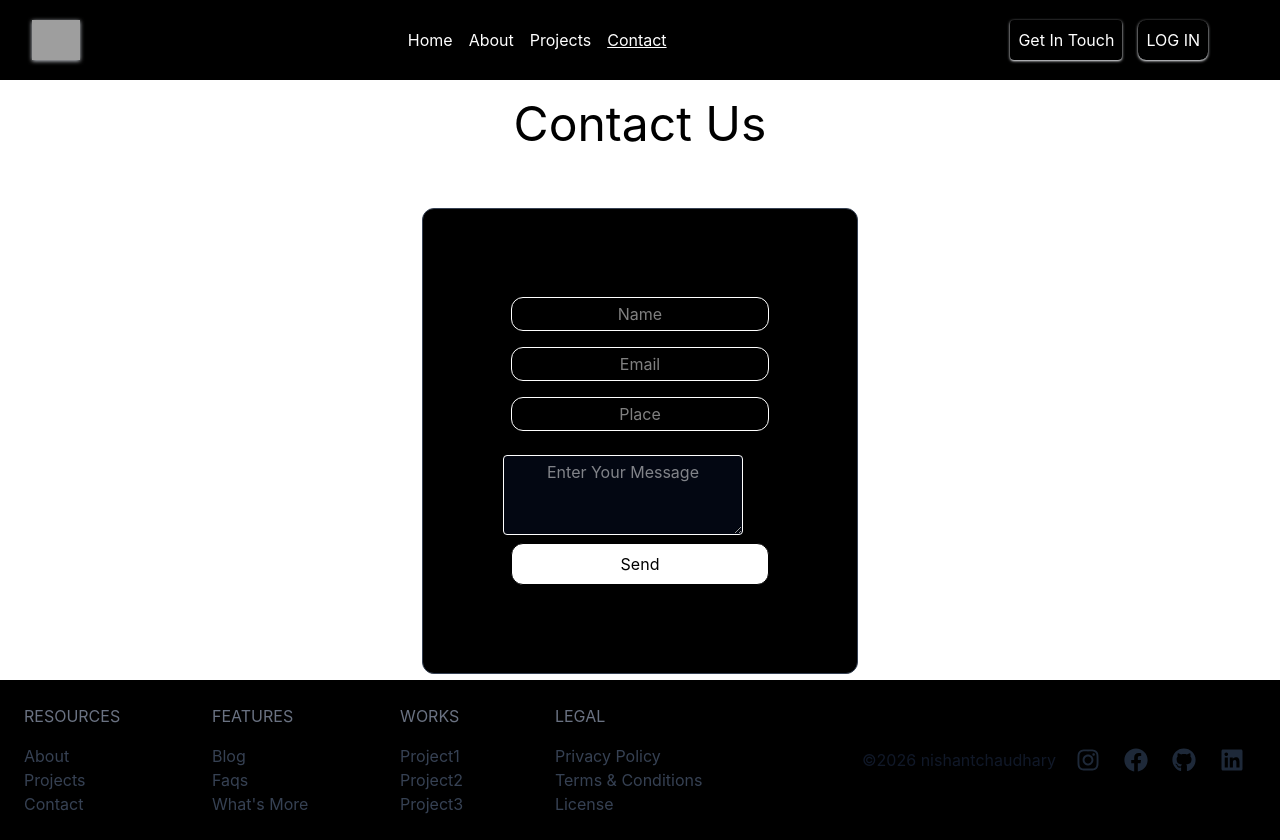
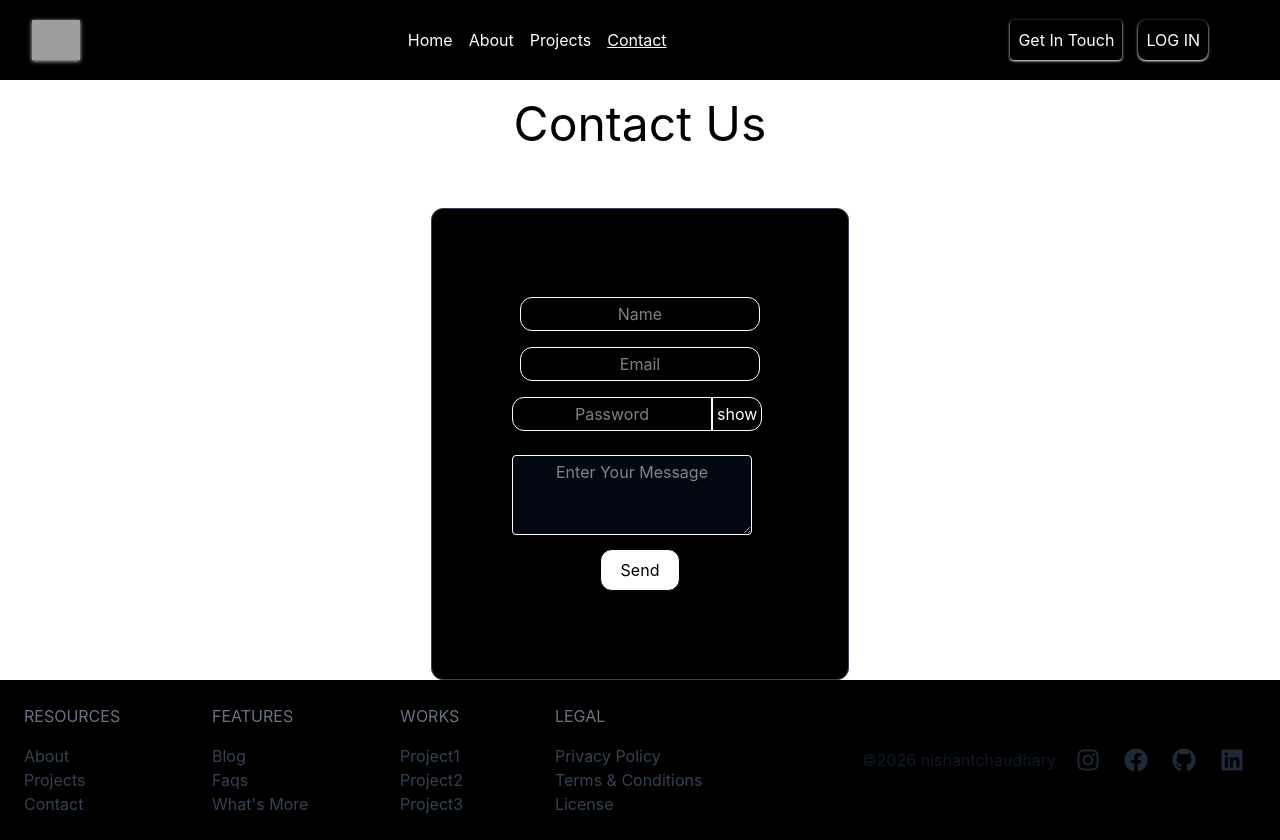
Before and after one commit to Nishant7749/portfolio-react, a React (Vite) app: page /contact in a window 1280 px wide. Built offline with nearby package versions, Linux system fonts and the light colour scheme; grey boxes are pictures that could not be loaded.

Commit message:
added form validation

```diff
--- /dev/null
+++ b/src/components/myEffects/FormValidation.jsx
@@ -0,0 +1,43 @@
+import { useState } from "react";
+
+const useFormValidation =()=> {
+    const[email, setEmail] = useState('')
+    const[password, setPassword] = useState('')
+    const[showPassword, setShowPassword] = useState(false)
+    const[error, setError] = useState({})
+
+    const loginLogic = ()=> {
+        let errors = {}
+
+        if(!email) errors.email = "Email is required"
+           else if(!email.includes('@')) errors.email = "Invalid Email"
+
+        if(!password) errors.password = "Password is required"
+           else if(password.length < 6) errors.password = "Password too short"
+           else if(password.length > 24) errors.password = "Password too long"
+
+       return errors
+    }
+
+    const togglePassword = ()=> {
+         setShowPassword((prev) => !prev)
+
+    }
+
+
+    const handleSubmit = (e)=> {
+         e.preventDefault()
+         const validateError = loginLogic()
+         setError(validateError)
+
+         if(Object.keys(validateError).length > 0) return
+
+         alert("Successfully Logged In!✅")
+    }
+
+    return {loginLogic, showPassword, handleSubmit, email, password, error, setEmail, setPassword, setError, togglePassword}
+
+
+}
+
+export default useFormValidation
--- a/src/components/navbar/Contact.jsx
+++ b/src/components/navbar/Contact.jsx
@@ -1,23 +1,38 @@
-
+import useFormValidation from "../myEffects/FormValidation"
 
 function Contact() {
-  return(
+  const { showPassword, handleSubmit, togglePassword, email, password, error, setEmail, setPassword } = useFormValidation()
+
+  return (
     <>
 
       <div className='h-150 flex flex-col items-center'>
         <h1 className='text-5xl text-center m-5'>Contact Us</h1>
 
         <div>
-      <form className='border rounded-xl border-gray-700 m-10 bg-black text-white flex flex-col p-20'>
-        <input type="text" placeholder='Name' className='border rounded-xl text-center p-1 m-2' required/>
+          <form onSubmit={handleSubmit} className='border rounded-xl border-gray-700 m-10 bg-black text-white mb-10 flex flex-col p-20'>
+            <div>
+              <input type="text" placeholder='Name' className='w-60 border rounded-xl text-center p-1 m-2' required />
+            </div>
 
-        <input type="text" placeholder='Email' className='border rounded-xl text-center p-1 m-2'required/>
+            <div>
+              <input type="text" placeholder='Email' value={email} onChange={(e) => setEmail(e.target.value)} className='w-60 border rounded-xl text-center p-1 m-2' />
+              {error.email && (<p className="text-sm text-red-600">{error.email}</p>)}
+            </div>
 
-        <input type="text" placeholder='Place' className='border rounded-xl text-center p-1 m-2' required/>
+            <div>
+              <input type={showPassword ? "text" : "password"} placeholder='Password' value={password} onChange={(e) => setPassword(e.target.value)} className='w-50 border rounded-l-xl text-center p-1 my-2' />
+              <button className="cursor-pointer border rounded-r-xl p-1 hover:bg-white hover:text-black hover:border-white" onClick={togglePassword}>{showPassword ? "hide" : "show"}</button>
+              {error.password && (<p className="text-sm text-red-600">{error.password}</p>)}
+            </div>
 
+            <div>
               <textarea placeholder='Enter Your Message' className='border rounded-sm text-center mt-4 w-60 p-1 h-20 bg-gray-950' required></textarea>
+            </div>
 
-        <button type='submit' className='border bg-white text-black border-black rounded-xl m-2 p-2'>Send</button>
+            <div className="flex justify-center items-center">
+              <button type='submit' className='w-20 border bg-white text-black border-black rounded-xl m-2 p-2 cursor-pointer'>Send</button>
+            </div>
           </form>
         </div>
       </div>
```
Lines whose indentation alone changed are shown as unchanged.
